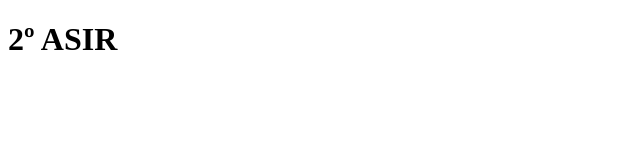
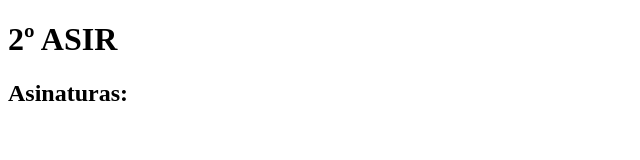
Before and after one commit to juan-salesianos/primer-repo, a plain HTML site: page index.html in a window 1280 px wide. Shown: the whole page, without its empty margins (0-640 px from the left). Drawn offline with Linux system fonts and the light colour scheme.

```diff
--- a/index.html
+++ b/index.html
@@ -7,6 +7,6 @@
 </head>
 <body>
     <h1>2º ASIR</h1>
-
+    <h2>Asinaturas:</h2>
 </body>
 </html>
```
Also changed, not shown: 1 other file.
